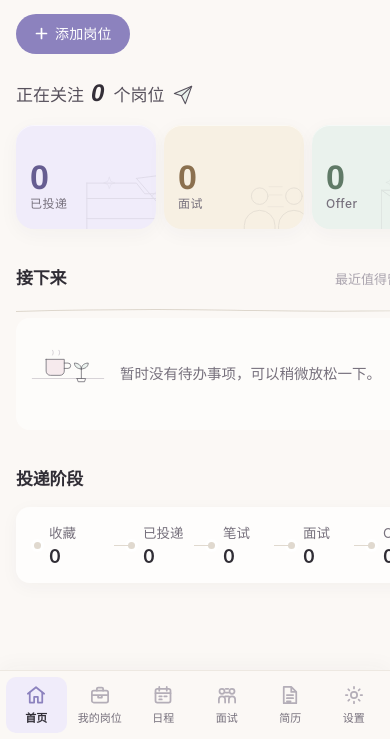
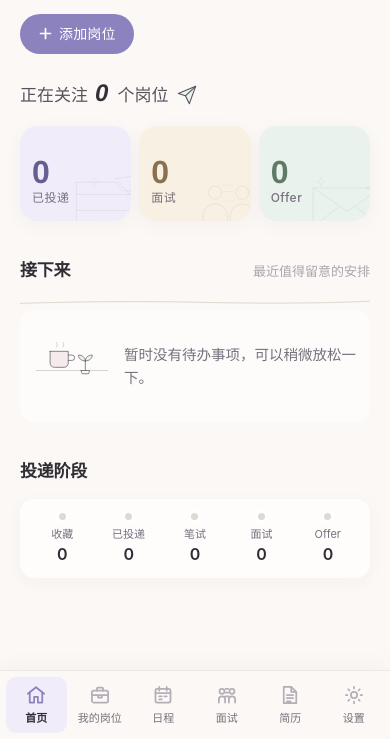
Before and after one commit to g88nr25ct5-sys/job-progress-assistant, a plain HTML site: page index.html in a window 390 px wide. Shown: the part 105-844 px from the top of the page. Drawn offline with Linux system fonts and the light colour scheme.

Commit message:
Tighten mobile spacing and prevent content width expansion

```diff
--- a/style.css
+++ b/style.css
@@ -2105,10 +2105,12 @@ input, select, textarea { font-family: inherit; }
 
     .main-content {
         margin-left: 0;
+        min-width: 0;
+        width: 100%;
         padding-bottom: 88px;
     }
 
-    .page { padding: 20px 16px 32px; }
+    .page { min-width: 0; max-width: 100%; padding: 20px 20px 32px; }
 
     .page-header {
         flex-direction: column;
@@ -2160,7 +2162,13 @@ input, select, textarea { font-family: inherit; }
     .tl-item-label { grid-column: 2 / -1; font-size: 12px; overflow-wrap: anywhere; }
     .tl-item-date { grid-column: 3; grid-row: 1; font-size: 12px; }
 
-    .pipeline { padding: 16px 18px; }
+    .pipeline { display: grid; grid-template-columns: repeat(5, minmax(0, 1fr)); gap: 6px; padding: 14px 12px; }
+    .pipe-stage { min-width: 0; flex-direction: column; align-items: center; gap: 6px; }
+    .pipe-stage + .pipe-stage { padding-left: 0; }
+    .pipe-stage + .pipe-stage::before { display: none; }
+    .pipe-text { text-align: center; }
+    .pipe-name { font-size: 11px; }
+    .pipe-count { font-size: 16px; }
     .pipe-aside { display: none; }
 
     .search-box { max-width: 100%; flex-basis: 100%; }
@@ -2254,10 +2262,11 @@ input, select, textarea { font-family: inherit; }
 
 @media (max-width: 560px) {
     #page-dashboard .stats-summary { grid-template-columns: repeat(3, minmax(0, 1fr)); gap: 8px; }
-    #page-dashboard .stats-value { font-size: 34px; }
+    #page-dashboard .stats-value { font-size: 32px; }
+    #page-dashboard .stat-card { padding: 14px 12px; min-height: 96px; }
     #page-dashboard .stat-label { font-size: 12px; }
     #page-dashboard .dashboard-header .page-title { font-size: 30px; }
-    .hero-art { width: 100px; }
+    .hero-art { width: 86px; max-width: 27vw; }
     .modal-overlay { padding: 14px; }
     .modal-header { padding: 16px 18px; }
     .modal-body { padding: 18px; }
@@ -2285,8 +2294,8 @@ body, .app-container { overflow-x: hidden; }
 
 @media (max-width: 360px) {
     #page-dashboard .stats-value { font-size: 32px; }
-    #page-dashboard .stat-card { padding: 14px; }
-    .hero-art { width: 90px; }
+    #page-dashboard .stat-card { padding: 14px 10px; }
+    .hero-art { width: 80px; }
     #page-dashboard .dashboard-header .page-title { font-size: 28px; }
 }
 
```
